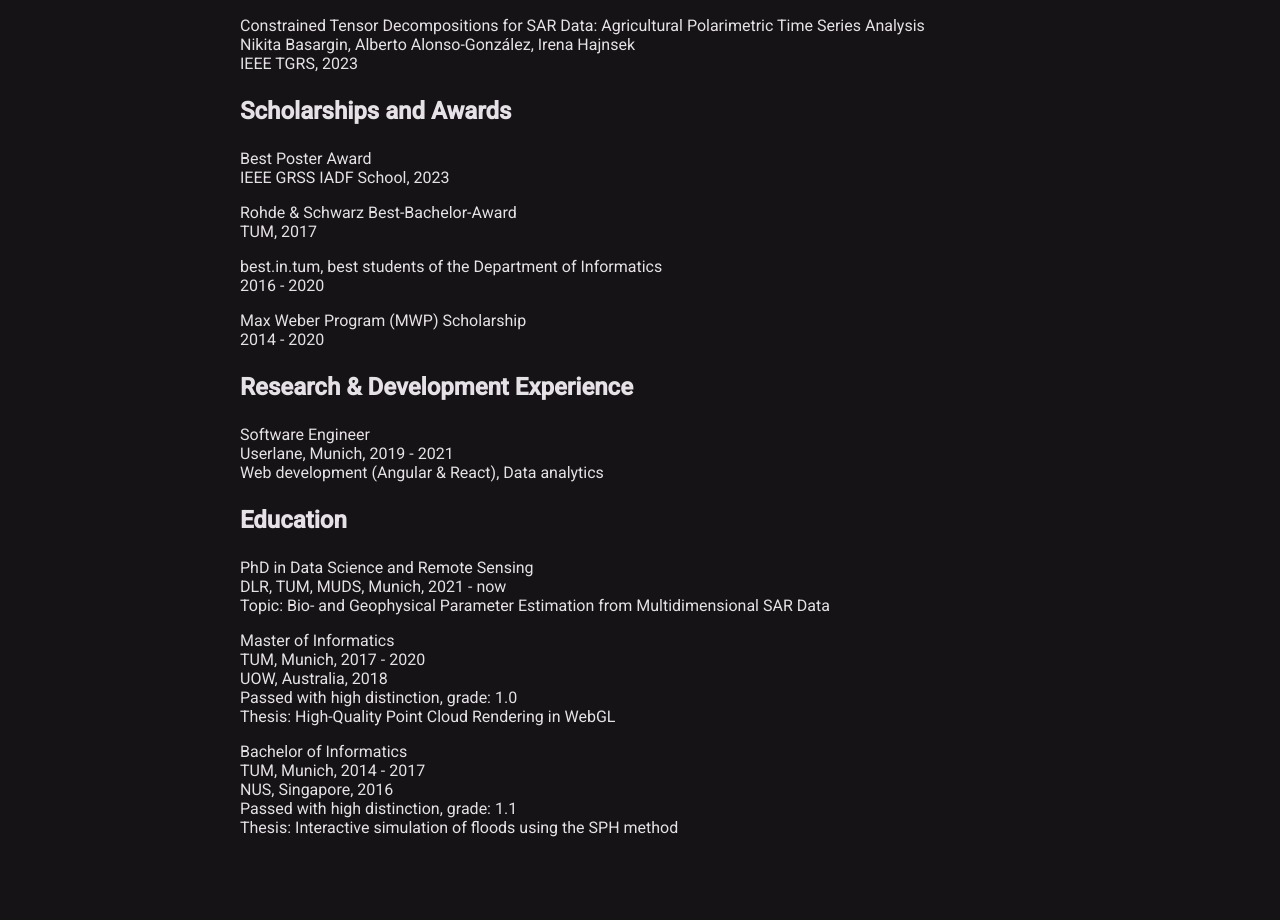
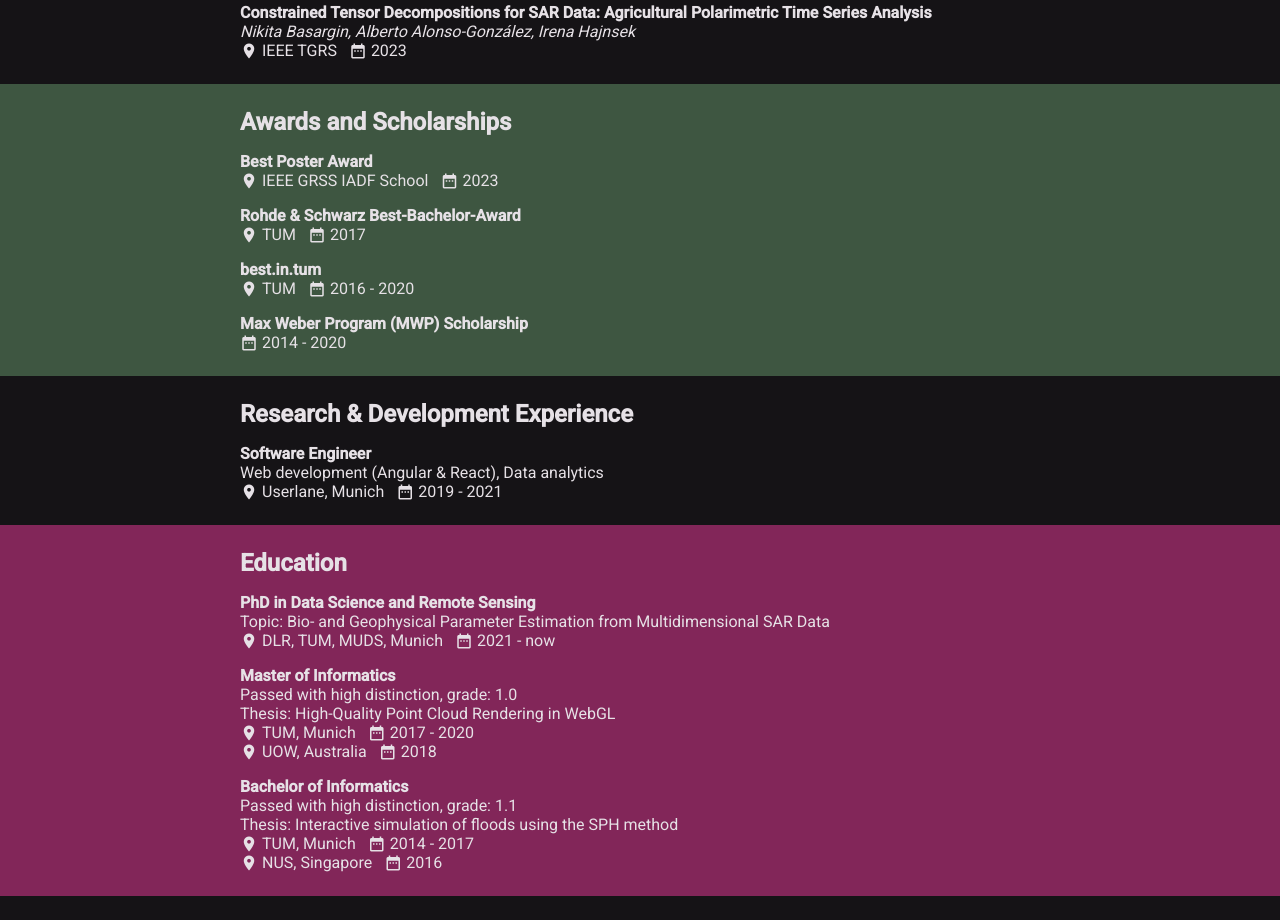
Before and after one commit to nbasargin/homepage, an Angular app: page /home in a window 1280 px wide. Shown: the part 923-1843 px from the top of the page. Built offline with nearby package versions, Linux system fonts and the light colour scheme.

Commit message:
polishing main layout

```diff
--- a/src/app/footer/footer.css
+++ b/src/app/footer/footer.css
@@ -1,4 +1,4 @@
 :host {
   display: block;
-  height: var(--global-page-spacing);
+  height: var(--glob-spacing-l);
 }
--- a/src/app/header/header.css
+++ b/src/app/header/header.css
@@ -4,7 +4,7 @@
   top: 0;
   width: 100%;
   max-width: 100%;
-  height: var(--global-header-height);
+  height: var(--glob-header-height);
   backdrop-filter: blur(10px);
   background: color-mix(in srgb, var(--mat-sys-surface) 70%, transparent);
   z-index: 10;
@@ -20,7 +20,7 @@
 .navbar-item {
   padding: 0 16px;
   font-size: 18px;
-  line-height: var(--global-header-height);
+  line-height: var(--glob-header-height);
   height: 100%;
 
   &.active {
--- a/src/app/page-about/page-about.css
+++ b/src/app/page-about/page-about.css
@@ -5,9 +5,9 @@
 .about-grid {
   display: grid;
   grid-template-columns: var(--column-size) 1fr;
-  gap: var(--global-image-spacing);
+  gap: var(--glob-spacing-m);
   justify-content: start;
-  margin-bottom: var(--global-page-spacing);
+  margin-bottom: var(--glob-spacing-l);
 }
 
 @media (max-width: 600px) {
--- a/src/app/page-home/page-home.css
+++ b/src/app/page-home/page-home.css
@@ -1,14 +1,6 @@
 :host {
   --avatar-size: 200px;
   --column-size: 200px;
-}
-
-.section-vertical-padding {
-  padding: var(--global-page-spacing) 0;
-}
-
-.block-margin-bottom {
-  margin-bottom: var(--global-page-spacing);
 }
 
 /* Profile */
@@ -16,8 +8,8 @@
 .profile-block {
   display: grid;
   grid-template-columns: 1fr var(--avatar-size);
-  gap: var(--global-image-spacing);
-  justify-content: start;
+  gap: var(--glob-spacing-m);
+  justify-content: center;
 }
 
 .personal-info {
@@ -52,22 +44,44 @@
   background: #004d61;
 }
 
-.section-centered-title {
-  text-align: center;
-  margin-bottom: var(--global-page-spacing);
+/* CV */
+
+.awards-section {
+  background: #3e5641;
 }
 
-/* CV */
+.education-section {
+  background: #822659;
+}
 
 .about-grid {
   display: grid;
   grid-template-columns: 1fr;
-  gap: var(--global-image-spacing);
+  gap: var(--glob-spacing-m);
   justify-content: start;
+}
+
+.item-title {
+  font-weight: bold;
+}
+
+.authors {
+  font-style: italic;
 }
 
 .location-date {
   display: flex;
+  flex-flow: row wrap;
   align-items: center;
   gap: 4px;
+
+  mat-icon {
+    font-size: 18px;
+    height: 18px;
+    width: 18px;
+  }
+
+  span:not(:last-child) {
+    margin-right: 8px;
+  }
 }
--- a/src/app/page-home/page-home.ts
+++ b/src/app/page-home/page-home.ts
@@ -7,7 +7,7 @@ import { MatIconModule } from '@angular/material/icon';
   selector: 'hp-page-home',
   imports: [ProjectCardComponent, MatIconModule],
   template: `
-    <div class="grid-800 section-vertical-padding">
+    <div class="grid-800 pt-l pb-l">
       <div class="center-col">
         <div class="profile-block">
           <div class="personal-info">
@@ -23,9 +23,10 @@ import { MatIconModule } from '@angular/material/icon';
         </div>
       </div>
     </div>
-    <div class="grid-1200 projects-section section-vertical-padding">
+
+    <div class="projects-section grid-1200 pt-l pb-l">
       <div class="center-col">
-        <div class="block-title section-centered-title">Selected Projects</div>
+        <div class="block-title centered mb-l">Selected Projects</div>
         <div class="project-list">
           @for (project of HIGHLIGHT_PROJECTS; track $index) {
             <hp-project-card [projectData]="project"></hp-project-card>
@@ -33,76 +34,146 @@ import { MatIconModule } from '@angular/material/icon';
         </div>
       </div>
     </div>
-    <div class="grid-800 section-vertical-padding">
+
+    <div class="grid-800 pt-l pb-l">
       <div class="center-col">
-        <div class="block-title block-margin-bottom">Publications</div>
-        <div class="about-grid block-margin-bottom">
+        <div class="block-title mb-m">Publications</div>
+        <div class="about-grid">
           <div>
-            <div>Explainable Physical PolSAR Autoencoders for Soil Moisture Estimation</div>
-            <div>Nikita Basargin, Alberto Alonso-González, Irena Hajnsek</div>
+            <div class="item-title">Explainable Physical PolSAR Autoencoders for Soil Moisture Estimation</div>
+            <div class="authors">Nikita Basargin, Alberto Alonso-González, Irena Hajnsek</div>
             <div class="location-date">
-              <mat-icon fontIcon="location_on"></mat-icon> CVPR Workshops
-              <mat-icon fontIcon="date_range"></mat-icon> 2025
+              <mat-icon fontIcon="location_on"></mat-icon>
+              <span>CVPR Workshops</span>
+              <mat-icon fontIcon="date_range"></mat-icon>
+              <span>2025</span>
             </div>
           </div>
           <div>
-            <div>Constrained Tensor Decompositions for SAR Data: Agricultural Polarimetric Time Series Analysis</div>
-            <div>Nikita Basargin, Alberto Alonso-González, Irena Hajnsek</div>
-            <div>IEEE TGRS, 2023</div>
+            <div class="item-title">
+              Constrained Tensor Decompositions for SAR Data: Agricultural Polarimetric Time Series Analysis
+            </div>
+            <div class="authors">Nikita Basargin, Alberto Alonso-González, Irena Hajnsek</div>
+            <div class="location-date">
+              <mat-icon fontIcon="location_on"></mat-icon>
+              <span>IEEE TGRS</span>
+              <mat-icon fontIcon="date_range"></mat-icon>
+              <span>2023</span>
+            </div>
           </div>
         </div>
+      </div>
+    </div>
 
-        <div class="block-title block-margin-bottom">Scholarships and Awards</div>
-        <div class="about-grid block-margin-bottom">
+    <div class="awards-section grid-800 pt-l pb-l">
+      <div class="center-col">
+        <div class="block-title mb-m">Awards and Scholarships</div>
+        <div class="about-grid">
           <div>
-            <div>Best Poster Award</div>
-            <div>IEEE GRSS IADF School, 2023</div>
+            <div class="item-title">Best Poster Award</div>
+            <div class="location-date">
+              <mat-icon fontIcon="location_on"></mat-icon>
+              <span>IEEE GRSS IADF School</span>
+              <mat-icon fontIcon="date_range"></mat-icon>
+              <span>2023</span>
+            </div>
           </div>
           <div>
-            <div>Rohde & Schwarz Best-Bachelor-Award</div>
-            <div>TUM, 2017</div>
+            <div class="item-title">Rohde & Schwarz Best-Bachelor-Award</div>
+            <div class="location-date">
+              <mat-icon fontIcon="location_on"></mat-icon>
+              <span>TUM</span>
+              <mat-icon fontIcon="date_range"></mat-icon>
+              <span>2017</span>
+            </div>
           </div>
           <div>
-            <div>best.in.tum, best students of the Department of Informatics</div>
-            <div>2016 - 2020</div>
+            <div class="item-title">best.in.tum</div>
+            <div class="location-date">
+              <mat-icon fontIcon="location_on"></mat-icon>
+              <span>TUM</span>
+              <mat-icon fontIcon="date_range"></mat-icon>
+              <span>2016 - 2020</span>
+            </div>
           </div>
           <div>
-            <div>Max Weber Program (MWP) Scholarship</div>
-            <div>2014 - 2020</div>
+            <div class="item-title">Max Weber Program (MWP) Scholarship</div>
+            <div class="location-date">
+              <mat-icon fontIcon="date_range"></mat-icon>
+              <span>2014 - 2020</span>
+            </div>
           </div>
         </div>
+      </div>
+    </div>
 
-        <div class="block-title block-margin-bottom">Research & Development Experience</div>
-        <div class="about-grid block-margin-bottom">
+    <div class="grid-800 pt-l pb-l">
+      <div class="center-col">
+        <div class="block-title mb-m">Research & Development Experience</div>
+        <div class="about-grid">
           <div>
-            <div>Software Engineer</div>
-            <div>Userlane, Munich, 2019 - 2021</div>
+            <div class="item-title">Software Engineer</div>
             <div>Web development (Angular & React), Data analytics</div>
+            <div class="location-date">
+              <mat-icon fontIcon="location_on"></mat-icon>
+              <span>Userlane, Munich</span>
+              <mat-icon fontIcon="date_range"></mat-icon>
+              <span>2019 - 2021</span>
+            </div>
           </div>
         </div>
+      </div>
+    </div>
 
-        <div class="block-title block-margin-bottom">Education</div>
-        <div class="about-grid block-margin-bottom">
+    <div class="education-section grid-800 pt-l pb-l">
+      <div class="center-col">
+        <div class="block-title mb-m">Education</div>
+        <div class="about-grid">
           <div>
-            <div>PhD in Data Science and Remote Sensing</div>
-            <div>DLR, TUM, MUDS, Munich, 2021 - now</div>
+            <div class="item-title">PhD in Data Science and Remote Sensing</div>
             <div>Topic: Bio- and Geophysical Parameter Estimation from Multidimensional SAR Data</div>
+            <div class="location-date">
+              <mat-icon fontIcon="location_on"></mat-icon>
+              <span>DLR, TUM, MUDS, Munich</span>
+              <mat-icon fontIcon="date_range"></mat-icon>
+              <span>2021 - now</span>
+            </div>
           </div>
 
           <div>
-            <div>Master of Informatics</div>
-            <div>TUM, Munich, 2017 - 2020</div>
-            <div>UOW, Australia, 2018</div>
+            <div class="item-title">Master of Informatics</div>
             <div>Passed with high distinction, grade: 1.0</div>
             <div>Thesis: High-Quality Point Cloud Rendering in WebGL</div>
+            <div class="location-date">
+              <mat-icon fontIcon="location_on"></mat-icon>
+              <span>TUM, Munich</span>
+              <mat-icon fontIcon="date_range"></mat-icon>
+              <span>2017 - 2020</span>
+            </div>
+            <div class="location-date">
+              <mat-icon fontIcon="location_on"></mat-icon>
+              <span>UOW, Australia</span>
+              <mat-icon fontIcon="date_range"></mat-icon>
+              <span>2018</span>
+            </div>
           </div>
 
           <div>
-            <div>Bachelor of Informatics</div>
-            <div>TUM, Munich, 2014 - 2017</div>
-            <div>NUS, Singapore, 2016</div>
+            <div class="item-title">Bachelor of Informatics</div>
             <div>Passed with high distinction, grade: 1.1</div>
             <div>Thesis: Interactive simulation of floods using the SPH method</div>
+            <div class="location-date">
+              <mat-icon fontIcon="location_on"></mat-icon>
+              <span>TUM, Munich</span>
+              <mat-icon fontIcon="date_range"></mat-icon>
+              <span>2014 - 2017</span>
+            </div>
+            <div class="location-date">
+              <mat-icon fontIcon="location_on"></mat-icon>
+              <span>NUS, Singapore</span>
+              <mat-icon fontIcon="date_range"></mat-icon>
+              <span>2016</span>
+            </div>
           </div>
         </div>
       </div>
--- a/src/app/project-card/project-card.css
+++ b/src/app/project-card/project-card.css
@@ -1,8 +1,8 @@
 :host {
   display: block;
-  width: 100%;
   min-width: var(--card-min-width);
   max-width: var(--card-max-width);
+  flex: 1 1 var(--card-min-width);
 }
 
 .project-image {
--- a/src/styles.scss
+++ b/src/styles.scss
@@ -1,11 +1,12 @@
 @use '@angular/material' as mat;
 
 :root {
-  --global-header-height: 64px;
-  --global-max-width: 1200px;
-  --global-max-article-width: 800px;
-  --global-page-spacing: 24px;
-  --global-image-spacing: 16px;
+  --glob-header-height: 64px;
+  --glob-page-width: 1200px;
+  --glob-article-width: 800px;
+  --glob-spacing-s: 8px;
+  --glob-spacing-m: 16px;
+  --glob-spacing-l: 24px;
   --card-min-width: 250px;
   --card-max-width: 350px;
 }
@@ -41,12 +42,12 @@ body {
   min-height: 100%;
 }
 
-/* utility styles */
+/* layout */
 
 .grid-800 {
   display: grid;
-  grid-template-columns: 1fr min(var(--global-max-article-width), calc(100% - var(--global-page-spacing) * 2)) 1fr;
-  grid-column-gap: var(--global-page-spacing);
+  grid-template-columns: 1fr min(var(--glob-article-width), calc(100% - var(--glob-spacing-l) * 2)) 1fr;
+  grid-column-gap: var(--glob-spacing-l);
 
   .center-col {
     grid-column: 2;
@@ -55,25 +56,50 @@ body {
 
 .grid-1200 {
   display: grid;
-  grid-template-columns: 1fr min(var(--global-max-width), calc(100% - var(--global-page-spacing) * 2)) 1fr;
-  grid-column-gap: var(--global-page-spacing);
+  grid-template-columns: 1fr min(var(--glob-page-width), calc(100% - var(--glob-spacing-l) * 2)) 1fr;
+  grid-column-gap: var(--glob-spacing-l);
 
   .center-col {
     grid-column: 2;
   }
 }
 
+/* utility styles */
+
+.centered {
+  text-align: center;
+}
+
+.mb-s {
+  margin-bottom: var(--glob-spacing-s);
+}
+.mb-m {
+  margin-bottom: var(--glob-spacing-m);
+}
+.mb-l {
+  margin-bottom: var(--glob-spacing-l);
+}
+
+.pb-l {
+  padding-bottom: var(--glob-spacing-l);
+}
+.pt-l {
+  padding-top: var(--glob-spacing-l);
+}
+
+/* deprecated */
 .page-w800 {
   display: block;
   max-width: 800px;
-  padding: 0 var(--global-page-spacing);
+  padding: 0 var(--glob-spacing-l);
   margin: 0 auto;
 }
 
+/* deprecated */
 .page-w1200 {
   display: block;
-  max-width: var(--global-max-width);
-  padding: 0 var(--global-page-spacing);
+  max-width: var(--glob-page-width);
+  padding: 0 var(--glob-spacing-l);
   margin: 0 auto;
 }
 
@@ -99,7 +125,7 @@ body {
   display: flex;
   flex-flow: row wrap;
   justify-content: center;
-  gap: var(--global-image-spacing);
+  gap: var(--glob-spacing-m);
   margin: 8px 0 16px;
 }
 
@@ -133,10 +159,13 @@ body {
 }
 
 .project-list {
-  display: grid;
-  grid-template-columns: repeat(auto-fit, minmax(var(--card-min-width), max-content));
-  gap: var(--global-page-spacing);
+  /*display: grid;
+  grid-template-columns: repeat(auto-fit, minmax(var(--card-min-width), max-content));*/
+  display: flex;
+  flex-flow: row wrap;
+  gap: var(--glob-spacing-l);
   justify-content: center;
+  align-content: stretch;
 }
 
 .warning-note {
```
